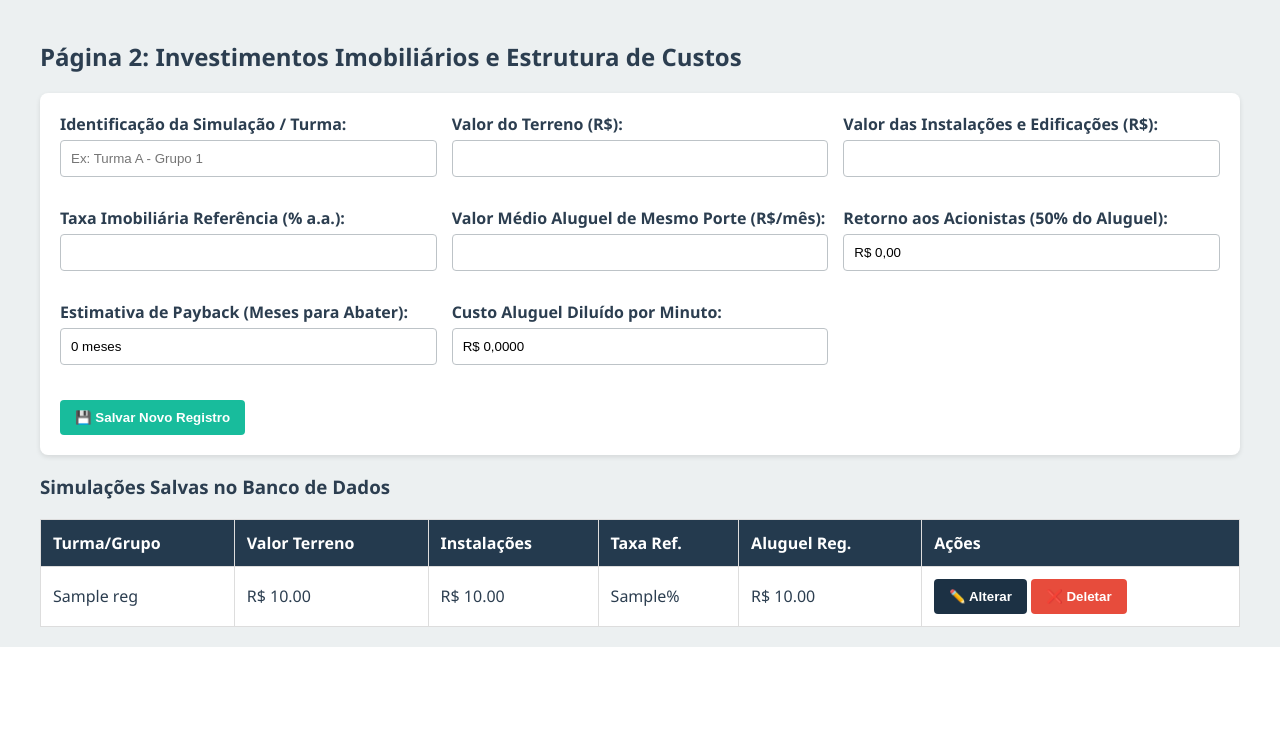
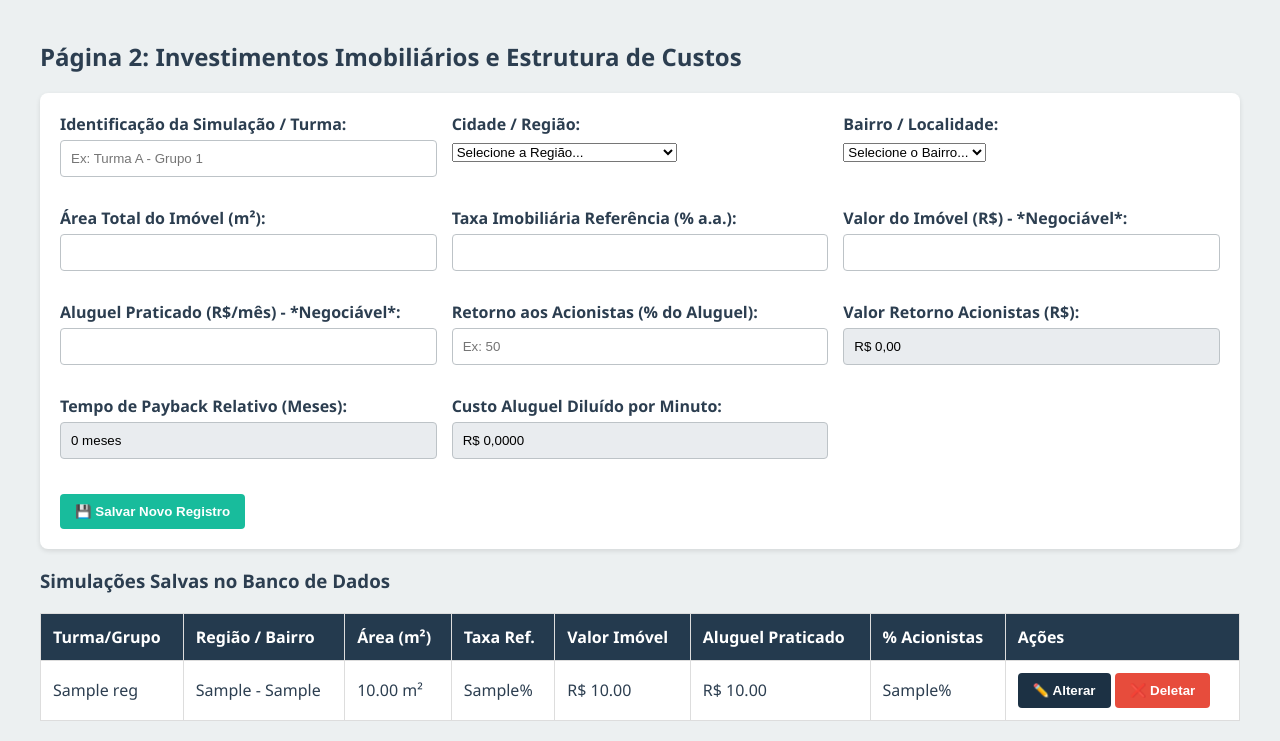
Before and after one commit to ProfRenatoPereira/admerpcadastro, a Flask app: template templates/estrutura.html in a window 1280 px wide. Shown: the part 189-930 px from the top of the page. Before the commit the page ends 836 px from the top, so only its background shows below. Run offline with Flask 3, Linux system fonts and the light colour scheme; the template is opened without the code that fills it: most values are stand-ins (such as "Sample title", 1, 10 or a date in 2020).

Commit message:
Update estrutura.html

```diff
--- a/templates/estrutura.html
+++ b/templates/estrutura.html
@@ -6,7 +6,6 @@
     <link rel="stylesheet" href="{{ url_for('static', filename='style.css') }}">
 </head>
 <body>
-
 
 <!-- Barra de Acessibilidade Superior -->
 <div class="barra-acessibilidade">
@@ -19,18 +18,15 @@
 <header class="cabecalho-corporativo">
     <div class="identidade-container">
         <div class="branding-flex">
-            <!-- Logo oficial do repositório -->
             <img src="{{ url_for('static', filename='logo.png') }}" alt="Logo TERADMAS" style="height: 65px; width: auto; object-fit: contain; border-radius: 4px;">
             <div class="texto-empresa">
                 <h1>TERCEIRO ADM ASSOCIADOS</h1>
                 <p>Projetos, Execução, Assessoria, Auditoria e Gerenciamento Operacional e de Custos</p>
             </div>
         </div>
-        <!-- Botão Hambúrguer para Celular -->
         <button class="menu-hamburguer" onclick="alternarMenuMobile()">☰</button>
     </div>
 
-    <!-- Navegação Responsiva com Menus Dropdown -->
     <nav class="nav-container" id="menuNavegacao">
         <ul class="menu-cascata">
             <li class="item-menu">
@@ -66,12 +62,9 @@
     </nav>
 </header>
 
-
-
 <div class="container">
     <h2>Página 2: Investimentos Imobiliários e Estrutura de Custos</h2>
 
-        <!-- Formulário de Cadastro/Alteração -->
     <div style="background: white; padding: 20px; border-radius: 8px; box-shadow: 0 2px 5px rgba(0,0,0,0.1);">
         <form id="formEstrutura" action="/salvar_estrutura" method="POST">
             <input type="hidden" id="registro_id" name="id">
@@ -82,37 +75,55 @@
                     <input type="text" name="turma_nome" id="turma_nome" required placeholder="Ex: Turma A - Grupo 1">
                 </div>
                 <div class="form-group">
-                        <label>Valor do Terreno (R$):</label>
-                        <input type="number" step="0.01" name="valor_terreno" id="valor_terreno" required oninput="calcularMetricas()">
+                    <label>Cidade / Região:</label>
+                    <select name="cidade_regiao" id="cidade_regiao" required onchange="atualizarBairros()">
+                        <option value="">Selecione a Região...</option>
+                        <option value="Curitiba Zonas Nobres">Curitiba (Zonas Nobres)</option>
+                        <option value="Curitiba Zonas Mistas">Curitiba (Zonas Mistas/Industriais)</option>
+                        <option value="Regiao Metropolitana">Região Metropolitana (RMC)</option>
+                    </select>
                 </div>
                 <div class="form-group">
-                        <label>Valor das Instalações e Edificações (R$):</label>
-                        <input type="number" step="0.01" name="valor_instalacoes" id="valor_instalacoes" required oninput="calcularMetricas()">
+                    <label>Bairro / Localidade:</label>
+                    <select name="bairro_imovel" id="bairro_imovel" required onchange="aplicarValoresReferencia()">
+                        <option value="">Selecione o Bairro...</option>
+                    </select>
+                </div>
+                <div class="form-group">
+                    <label>Área Total do Imóvel (m²):</label>
+                    <input type="number" step="0.01" name="area_imovel" id="area_imovel" required oninput="calcularMetricas()">
                 </div>
                 <div class="form-group">
                     <label>Taxa Imobiliária Referência (% a.a.):</label>
                     <input type="number" step="0.01" name="taxa_selic" id="taxa_selic" value="{{ taxa_atual }}" required oninput="calcularMetricas()">
                 </div>
                 <div class="form-group">
-                        <label>Valor Médio Aluguel de Mesmo Porte (R$/mês):</label>
+                    <label>Valor do Imóvel (R$) - *Negociável*:</label>
+                    <input type="number" step="0.01" name="valor_imovel_estimado" id="valor_imovel_estimado" required oninput="calcularMetricas()">
+                </div>
+                <div class="form-group">
+                    <label>Aluguel Praticado (R$/mês) - *Negociável*:</label>
                     <input type="number" step="0.01" name="aluguel_regional" id="aluguel_regional" required oninput="calcularMetricas()">
                 </div>
+                <div class="form-group">
+                    <label>Retorno aos Acionistas (% do Aluguel):</label>
+                    <input type="number" step="0.01" name="perc_acionistas" id="perc_acionistas" min="0" max="100" required placeholder="Ex: 50" oninput="calcularMetricas()">
+                </div>
 
-                    <!-- CAMPOS AUTOMÁTICOS PEDAGÓGICOS (READONLY) -->
+                <!-- CAMPOS AUTOMÁTICOS PEDAGÓGICOS -->
                 <div class="form-group">
-                        <label>Retorno aos Acionistas (50% do Aluguel):</label>
-                        <input type="text" id="retorno_acionistas" readonly value="R$ 0,00">
+                    <label>Valor Retorno Acionistas (R$):</label>
+                    <input type="text" id="retorno_acionistas" readonly value="R$ 0,00" style="background-color: #e9ecef;">
                 </div>
                 <div class="form-group">
-                        <label>Estimativa de Payback (Meses para Abater):</label>
-                        <input type="text" id="payback_estimado" readonly value="0 meses">
+                    <label>Tempo de Payback Relativo (Meses):</label>
+                    <input type="text" id="payback_estimado" readonly value="0 meses" style="background-color: #e9ecef;">
                 </div>
                 <div class="form-group">
                     <label>Custo Aluguel Diluído por Minuto:</label>
-                        <input type="text" id="aluguel_minuto" readonly value="R$ 0,0000">
+                    <input type="text" id="aluguel_minuto" readonly value="R$ 0,0000" style="background-color: #e9ecef;">
                 </div>
             </div>
-
             <div style="margin-top: 20px;">
                 <button type="submit" id="btnSalvar" class="btn btn-success">💾 Salvar Novo Registro</button>
                 <button type="button" id="btnCancelar" class="btn btn-danger" style="display:none;" onclick="cancelarEdicao()">Cancelar Edição</button>
@@ -120,16 +131,17 @@
         </form>
     </div>
 
-        <!-- Tabela para Consulta, Alteração e Deleção -->
     <h3>Simulações Salvas no Banco de Dados</h3>
     <table class="data-table">
         <thead>
             <tr>
                 <th>Turma/Grupo</th>
-                    <th>Valor Terreno</th>
-                    <th>Instalações</th>
+                <th>Região / Bairro</th>
+                <th>Área (m²)</th>
                 <th>Taxa Ref.</th>
-                    <th>Aluguel Reg.</th>
+                <th>Valor Imóvel</th>
+                <th>Aluguel Praticado</th>
+                <th>% Acionistas</th>
                 <th>Ações</th>
             </tr>
         </thead>
@@ -137,15 +149,15 @@
             {% for reg in registros %}
             <tr>
                 <td>{{ reg.turma_nome }}</td>
-                    <td>R$ {{ "%.2f"|format(reg.valor_terreno) }}</td>
-                    <td>R$ {{ "%.2f"|format(reg.valor_instalacoes) }}</td>
+                <td>{{ reg.cidade_regiao }} - {{ reg.bairro_imovel }}</td>
+                <td>{{ "%.2f"|format(reg.area_imovel) }} m²</td>
                 <td>{{ reg.taxa_selic }}%</td>
+                <td>R$ {{ "%.2f"|format(reg.valor_imovel_estimado) }}</td>
                 <td>R$ {{ "%.2f"|format(reg.aluguel_regional) }}</td>
+                <td>{{ reg.perc_acionistas }}%</td>
                 <td>
-                        <!-- Botão Alterar: joga os dados de volta para o formulário superior via JS -->
-                        <button class="btn btn-primary" onclick="prepararEdicao('{{ reg.id }}', '{{ reg.turma_nome }}', '{{ reg.valor_terreno }}', '{{ reg.valor_instalacoes }}', '{{ reg.taxa_selic }}', '{{ reg.aluguel_regional }}')">✏️ Alterar</button>
+                    <button class="btn btn-primary" onclick="prepararEdicao('{{ reg.id }}', '{{ reg.turma_nome }}', '{{ reg.cidade_regiao }}', '{{ reg.bairro_imovel }}', '{{ reg.area_imovel }}', '{{ reg.taxa_selic }}', '{{ reg.valor_imovel_estimado }}', '{{ reg.aluguel_regional }}', '{{ reg.perc_acionistas }}')">✏️ Alterar</button>
 
-                        <!-- Botão Deletar -->
                     <form action="/deletar_estrutura/{{ reg.id }}" method="POST" style="display:inline;" onsubmit="return confirm('Deseja realmente deletar esta simulação?');">
                         <button type="submit" class="btn btn-danger">❌ Deletar</button>
                     </form>
@@ -156,43 +168,101 @@
     </table>
 </div>
 
-    <!-- SCRIPT DE INTELIGÊNCIA MATEMÁTICA E MANIPULAÇÃO DO DOM -->
 <script>
+    // Banco de dados imobiliário local (Médias de Mercado Referenciais para Curitiba e Região)
+    const dadosImobiliarios = {
+        "Curitiba Zonas Nobres": {
+            "Batel": { m2: 15500, aluguel_m2: 55 },
+            "Bigorrilho": { m2: 13500, aluguel_m2: 48 },
+            "Ecoville": { m2: 12500, aluguel_m2: 45 },
+            "Cabral": { m2: 12000, aluguel_m2: 42 }
+        },
+        "Curitiba Zonas Mistas": {
+            "CIC (Cidade Industrial)": { m2: 8500, aluguel_m2: 30 },
+            "Boqueirão": { m2: 7800, aluguel_m2: 28 },
+            "Novo Mundo": { m2: 8000, aluguel_m2: 32 },
+            "Pinheirinho": { m2: 7500, aluguel_m2: 27 }
+        },
+        "Regiao Metropolitana": {
+            "São José dos Pinhais": { m2: 6800, aluguel_m2: 25 },
+            "Araucária": { m2: 6500, aluguel_m2: 24 },
+            "Pinhais": { m2: 7000, aluguel_m2: 26 },
+            "Colombo": { m2: 5800, aluguel_m2: 20 }
+        }
+    };
+
+    function atualizarBairros() {
+        const regiaoSel = document.getElementById('cidade_regiao').value;
+        const comboBairro = document.getElementById('bairro_imovel');
+
+        comboBairro.innerHTML = '<option value="">Selecione o Bairro...</option>';
+
+        if (regiaoSel && dadosImobiliarios[regiaoSel]) {
+            Object.keys(dadosImobiliarios[regiaoSel]).forEach(bairro => {
+                let opt = document.createElement('option');
+                opt.value = bairro;
+                opt.innerHTML = bairro;
+                comboBairro.appendChild(opt);
+            });
+        }
+        calcularMetricas();
+    }
+
+    function aplicarValoresReferencia() {
+        const regiaoSel = document.getElementById('cidade_regiao').value;
+        const bairroSel = document.getElementById('bairro_imovel').value;
+        const area = parseFloat(document.getElementById('area_imovel').value) || 0;
+
+        if (regiaoSel && bairroSel && area > 0) {
+            const ref = dadosImobiliarios[regiaoSel][bairroSel];
+            // Preenche valores base de mercado, mas deixa abertos para negociação dos alunos!
+            document.getElementById('valor_imovel_estimado').value = (area * ref.m2).toFixed(2);
+            document.getElementById('aluguel_regional').value = (area * ref.aluguel_m2).toFixed(2);
+        }
+        calcularMetricas();
+    }
+
     function calcularMetricas() {
-            const terreno = parseFloat(document.getElementById('valor_terreno').value) || 0;
-            const instalacoes = parseFloat(document.getElementById('valor_instalacoes').value) || 0;
-            const aluguel = parseFloat(document.getElementById('aluguel_regional').value) || 0;
+        const valorImovel = parseFloat(document.getElementById('valor_imovel_estimado').value) || 0;
+        const aluguelPraticado = parseFloat(document.getElementById('aluguel_regional').value) || 0;
+        const percAcionistas = parseFloat(document.getElementById('perc_acionistas').value) || 0;
 
-            const totalInvestido = terreno + instalacoes;
+        const ALIQUOTA_TRIBUTOS = 0.15; // 15% impostos sobre locação
+        const MINUTOS_OPERACIONAIS_MES = 176 * 60; // 10.560 minutos
 
-            // 1. Parcela de Retorno aos Acionistas (50% do valor do aluguel regional)
-            const retorno = aluguel * 0.5;
-            document.getElementById('retorno_acionistas').value = "R$ " + retorno.toFixed(2).replace('.', ',');
+        // 1. Retorno Financeiro dos Acionistas
+        const retornoAcionistasRs = aluguelPraticado * (percAcionistas / 100);
+        document.getElementById('retorno_acionistas').value = "R$ " + retornoAcionistasRs.toFixed(2).replace('.', ',');
 
-            // 2. Estimativa de Payback em meses (Total Investido / Parcela Retorno)
-            if (retorno > 0) {
-                const meses = totalInvestido / retorno;
+        // 2. Payback Relativo Líquido
+        const tributosMensais = aluguelPraticado * ALIQUOTA_TRIBUTOS;
+        const sobraMensalLiquida = aluguelPraticado - tributosMensais - retornoAcionistasRs;
+
+        if (sobraMensalLiquida > 0 && valorImovel > 0) {
+            const meses = valorImovel / sobraMensalLiquida;
             document.getElementById('payback_estimado').value = Math.ceil(meses) + " meses";
         } else {
-                document.getElementById('payback_estimado').value = "0 meses";
+            document.getElementById('payback_estimado').value = "Incalculável (Rendimento Insuficiente)";
         }
 
-            // 3. Aluguel diluído por minuto operacional
-            // Considerando um padrão de turno industrial padrão de 176 horas por mês
-            // 176 horas * 60 minutos = 10.560 minutos operacionais por mês
-            const minutosNoMes = 176 * 60;
-            const custoMinuto = aluguel / minutosNoMes;
+        // 3. Minuto-Máquina
+        const custoMinuto = aluguelPraticado / MINUTOS_OPERACIONAIS_MES;
         document.getElementById('aluguel_minuto').value = "R$ " + custoMinuto.toFixed(4).replace('.', ',');
     }
 
-        // Função do Botão Alterar: Transforma o formulário de salvar em formulário de edição
-        function prepararEdicao(id, nome, terreno, instalacoes, taxa, aluguel) {
+    function prepararEdicao(id, nome, regiao, bairro, area, taxa, valorImovel, aluguel, percAcionistas) {
         document.getElementById('formEstrutura').action = '/alterar_estrutura/' + id;
         document.getElementById('turma_nome').value = nome;
-            document.getElementById('valor_terreno').value = terreno;
-            document.getElementById('valor_instalacoes').value = instalacoes;
+        document.getElementById('cidade_regiao').value = regiao;
+
+        atualizarBairros();
+        document.getElementById('bairro_imovel').value = bairro;
+
+        document.getElementById('area_imovel').value = area;
         document.getElementById('taxa_selic').value = taxa;
+        document.getElementById('valor_imovel_estimado').value = valorImovel;
         document.getElementById('aluguel_regional').value = aluguel;
+        document.getElementById('perc_acionistas').value = percAcionistas;
 
         document.getElementById('btnSalvar').innerText = "🔄 Confirmar Alterações";
         document.getElementById('btnCancelar').style.display = "inline-block";
@@ -202,21 +272,17 @@
     function cancelarEdicao() {
         document.getElementById('formEstrutura').action = '/salvar_estrutura';
         document.getElementById('formEstrutura').reset();
+        document.getElementById('bairro_imovel').innerHTML = '<option value="">Selecione o Bairro...</option>';
         document.getElementById('btnSalvar').innerText = "💾 Salvar Novo Registro";
         document.getElementById('btnCancelar').style.display = "none";
         calcularMetricas();
     }
-    </script>
 
-
-    <script>
-    // Função para abrir e fechar o menu hambúrguer no celular
     function alternarMenuMobile() {
         const menu = document.getElementById('menuNavegacao');
         menu.classList.toggle('ativo');
     }
 
-    // Controle do tamanho das fontes para as Big TVs ou baixa visão
     let tamanhoAtual = 100;
     function mudarFonte(direcao) {
         tamanhoAtual += (direcao * 10);
@@ -225,7 +291,6 @@
         }
     }
 
-    // Controle do modo de alto contraste
     function alternarAltoContraste() {
         const corpo = document.body;
         if (corpo.style.filter === "invert(1) contrast(1.2)") {
@@ -237,6 +302,5 @@
         }
     }
 </script>
-
 </body>
 </html>
```
Lines whose indentation alone changed are shown as unchanged.
